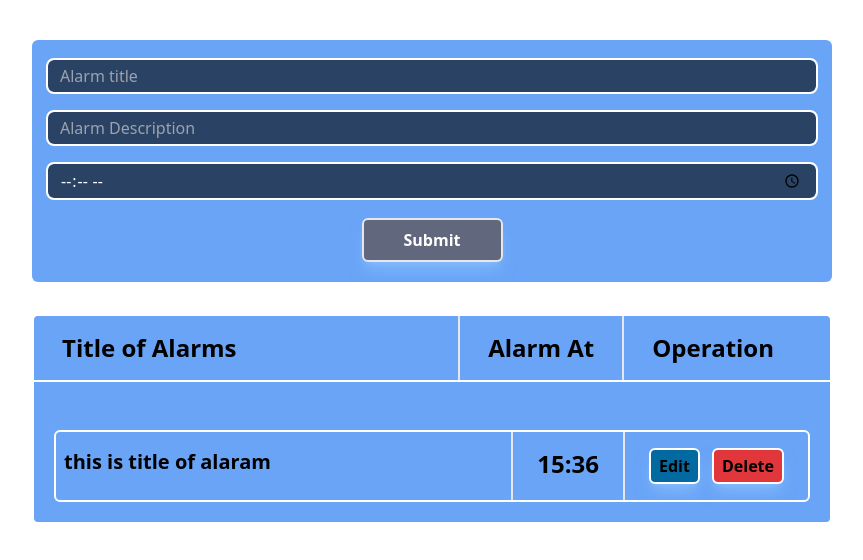
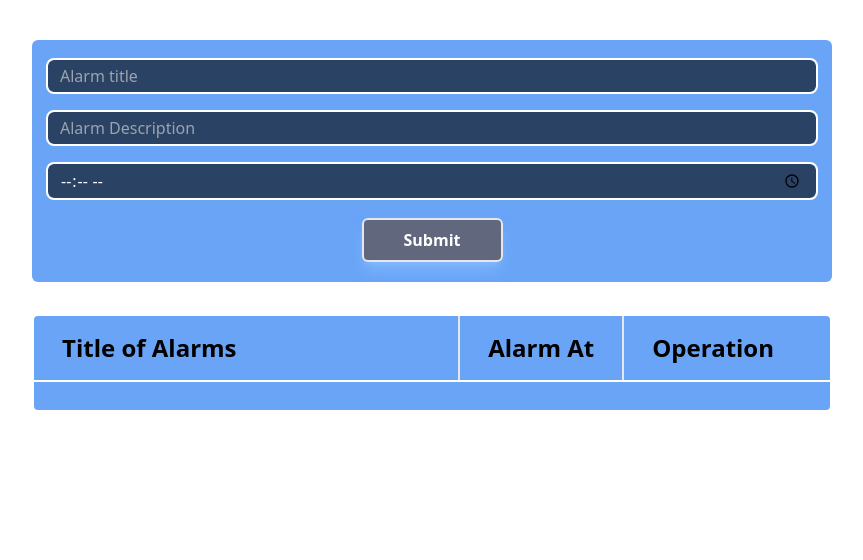
Before and after one commit to Mohammad-HF/maktab118_exercises, a React (Vite) app in the folder Exercises/Week_14/1_HW_AlramsList_with_react_typescript/: page / in a window 1280 px wide. Shown: the top 560 px of the page, without its empty margins (208-1071 px from the left). Built offline with nearby package versions, Linux system fonts and the light colour scheme.

Commit message:
add logic for transfer data from Form to AlarmsList and collect data of alarms

```diff
--- a/Exercises/Week_14/1_HW_AlramsList_with_react_typescript/src/App.tsx
+++ b/Exercises/Week_14/1_HW_AlramsList_with_react_typescript/src/App.tsx
@@ -1,12 +1,15 @@
+import { useState } from "react";
 import AlarmsList from "./components/AlarmsList";
 import Form from "./components/Form";
 
 function App() {
+  const [data , setData] = useState<IAllValues>();
+
   return (
     <div className=" grid gap-y-8 max-w-[800px] mx-auto pt-10">
-      <Form />
+      <Form sendData={(form)=>{setData(form)}}/>
 
-      <AlarmsList/>
+       <AlarmsList alarmData={data}/>
     </div>
   )
 
--- a/Exercises/Week_14/1_HW_AlramsList_with_react_typescript/src/components/Alarm.tsx
+++ b/Exercises/Week_14/1_HW_AlramsList_with_react_typescript/src/components/Alarm.tsx
@@ -1,12 +1,12 @@
 
-export default function Alarm(){
+export default function Alarm({title,time}:IAllValues) {
 
     return <div className="flex m-5 border-2 border-white px-2  rounded-md border-r-2">
-        <h2 className="font-bold text-xl border-r-2 py-4 pr-6 grow">this is title of alaram</h2>
-        <p className="font-bold text-2xl border-r-2 py-4 px-6">15:36</p>
+        <h2 className="font-bold text-xl border-r-2 py-4 pr-6 grow">{title}</h2>
+        <p className="font-bold text-2xl border-r-2 py-4 px-6">{time}</p>
         <div className="flex gap-x-3 py-4 pr-4 font-bold pl-6">
-            <button className="px-2 py-1 border-2 border-white rounded-md shadow-blue-300/60 shadow-lg hover:text-white bg-blueApp_2 hover:bg-blueApp_2/50">Edit</button>
-            <button className="px-2 py-1 border-2 border-white rounded-md shadow-blue-300/60 shadow-lg hover:text-white bg-redApp hover:bg-redApp/50">Delete</button>
+            <button className="px-2 py-1 border-2 border-white rounded-md hover:text-white shadow-blue-300/60 shadow-lg bg-blueApp_2 hover:bg-blueApp_2/50">Edit</button>
+            <button className="px-2 py-1 border-2 border-white rounded-md hover:text-white shadow-blue-300/60 shadow-lg bg-redApp hover:bg-redApp/50">Delete</button>
         </div>
     </div>
 }
--- a/Exercises/Week_14/1_HW_AlramsList_with_react_typescript/src/components/AlarmsList.tsx
+++ b/Exercises/Week_14/1_HW_AlramsList_with_react_typescript/src/components/AlarmsList.tsx
@@ -1,7 +1,15 @@
+import { useEffect, useState } from "react";
 import Alarm from "./Alarm";
 
-export default function AlarmsList(){
+export default function AlarmsList({alarmData}:{alarmData : IAllValues | undefined}){
+    const [alarmsList , setAlarmsList] = useState<IAllValues[]>();
+    const alarmsEl = alarmsList?.map((alarm,index)=><Alarm key={index} {...alarm} />);
+    // solution one
+//    if(alarmData && alarmData !== alarmsList?.[alarmsList.length -1])  setAlarmsList([...(alarmsList ? alarmsList : [] ) , alarmData])
 
+    // solution two
+    useEffect(()=>
+    {if(alarmData) setAlarmsList([...(alarmsList ? alarmsList : []) , alarmData])},[alarmData])
     return <div className="grid gap-y-7 bg-skyBlueApp border-2 border-white rounded-md">
         <div className=" flex text-2xl font-bold border-b-2 border-b-white">
             <h2 className="py-4 border-r-2 px-7 grow">Title of Alarms</h2>
@@ -9,7 +17,7 @@ export default function AlarmsList(){
             <h2 className="py-4 pr-14 pl-7">Operation</h2>
         </div>
         <div className="grid gap-y-4">
-            <Alarm/>
+           {!!alarmsEl && alarmsEl}
         </div>
     </div>
 }
--- a/Exercises/Week_14/1_HW_AlramsList_with_react_typescript/src/components/Form.tsx
+++ b/Exercises/Week_14/1_HW_AlramsList_with_react_typescript/src/components/Form.tsx
@@ -1,7 +1,7 @@
 import { useEffect, useState } from "react";
 import Input from "./Input";
 
-export default function Form() {
+export default function Form({sendData} : {sendData : SendData}) {
   const [allValues, setAllValues] = useState<IAllValues>({
     title: "",
     description: "",
@@ -67,7 +67,7 @@ export default function Form() {
   const onSubmitHandler : React.FormEventHandler<HTMLFormElement> = (e ) =>{
     e.preventDefault();
     if(data[2].validator(allValues["time"])) return alert(data[2].validator(allValues["time"]));
-
+    sendData(allValues);
 
   }
   useEffect(() => {
--- a/Exercises/Week_14/1_HW_AlramsList_with_react_typescript/src/types/form.d.ts
+++ b/Exercises/Week_14/1_HW_AlramsList_with_react_typescript/src/types/form.d.ts
@@ -10,3 +10,4 @@ interface IAllValues {
     description : string;
     time : string;
 }
+type SendData = (form : IAllValues)=>void
```
